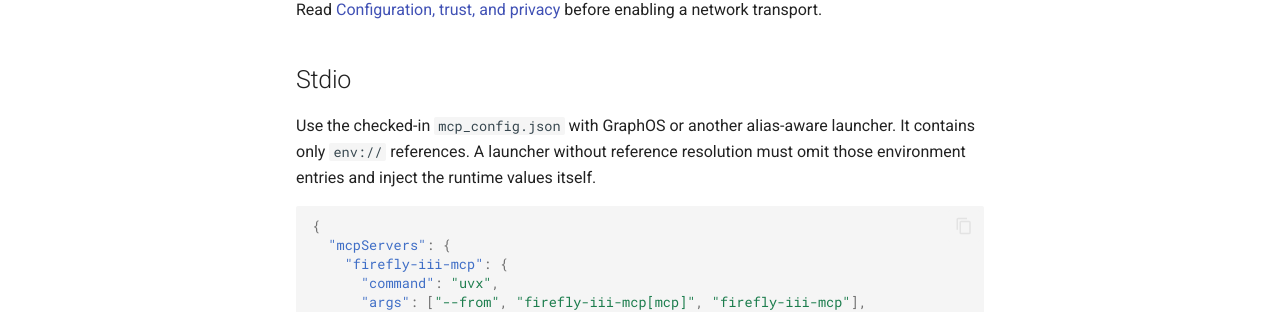
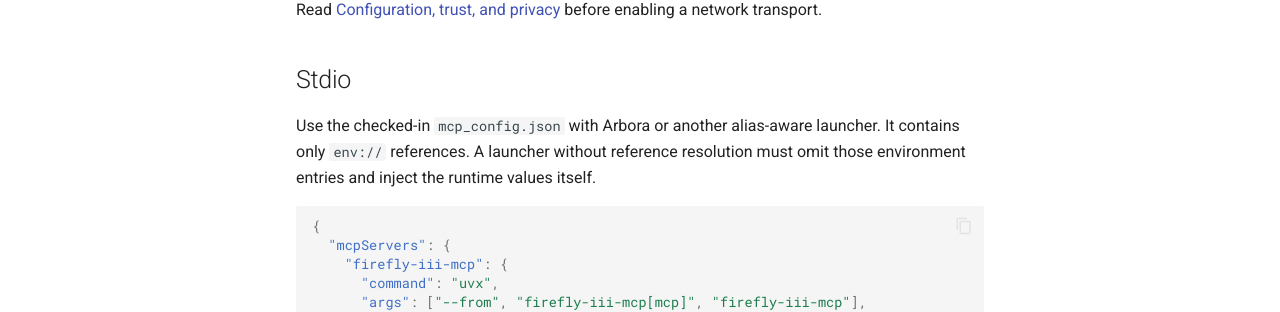
Before and after one commit to Knuckles-Team/firefly-iii-mcp, an MkDocs documentation site: the page built from docs/deployment.md, in a window 1280 px wide and 900 px high. Shown: the part 298-610 px from the top of the window. Built offline with MkDocs 1.6.1 and Material for MkDocs 9.7.7, drawn with Linux system fonts in a browser that asks for light colours; comment, search, counter and statistics services are not loaded.

Commit message:
chore: rename graph-os terminology to arbora [skip ci]
Deterministic graph-os -> arbora terminology replace (replacements=10 files=7 paths_moved=0), with hosts
au.arpa -> arbora.arpa and graph-os.arpa -> arbora-mcp.arpa.

Spec: none (rename)
Co-Authored-By: Claude Opus 5.5 (1M context) <noreply@anthropic.com>

```diff
--- a/.pre-commit-config.yaml
+++ b/.pre-commit-config.yaml
@@ -3,7 +3,7 @@
 default_install_hook_types: [pre-commit, pre-push]
 default_language_version:
   python: python3
-# Phase 0 dev-velocity contract (graph-os-completion-program): a hook with no
+# Phase 0 dev-velocity contract (arbora-completion-program): a hook with no
 # explicit `stages:` below is commit-only, never both.
 default_stages: [pre-commit]
 exclude: 'dotnet|node_modules'
--- a/docs/deployment.md
+++ b/docs/deployment.md
@@ -8,7 +8,7 @@ transport.
 
 ## Stdio
 
-Use the checked-in `mcp_config.json` with GraphOS or another alias-aware launcher. It
+Use the checked-in `mcp_config.json` with Arbora or another alias-aware launcher. It
 contains only `env://` references. A launcher without reference resolution must omit
 those environment entries and inject the runtime values itself.
 
```
Also changed, not shown: README.md (+2 -2 lines), docs/configuration.md (+1 -1 lines), firefly_iii_mcp/skills/firefly-iii-finance-operations/SKILL.md (+3 -3 lines), 2 other files.
